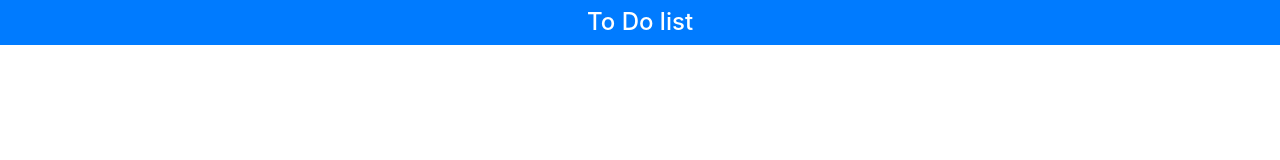
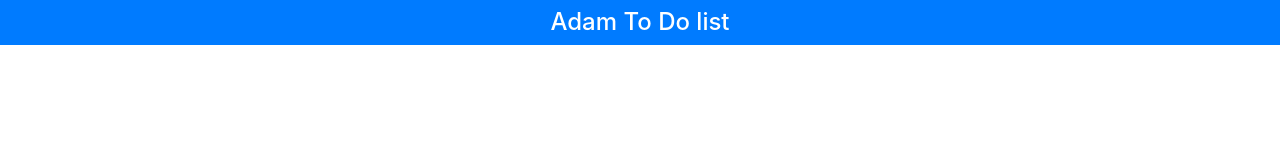
Before and after one commit to Dare2python/todo-react, a React (Create React App) app in the folder todo/: page / in a window 1280 px wide. Shown: the top 160 px of the page. Built offline with nearby package versions, Linux system fonts and the light colour scheme.

Commit message:
Adding State Data and Data Bindings

```diff
--- a/todo/src/App.js
+++ b/todo/src/App.js
@@ -1,12 +1,19 @@
 import React, { Component } from 'react';
 
 export default class App extends Component {
+
+  constructor(props){
+    super(props);
+    this.state = {
+      userName: "Adam"
+    }
+  }
 
   render() {
     return (
       <div className="App">
         <h4 className="bg-primary text-white text-center p-2">
-          To Do list
+          {this.state.userName} To Do list
         </h4>
       </div>
     );
```
